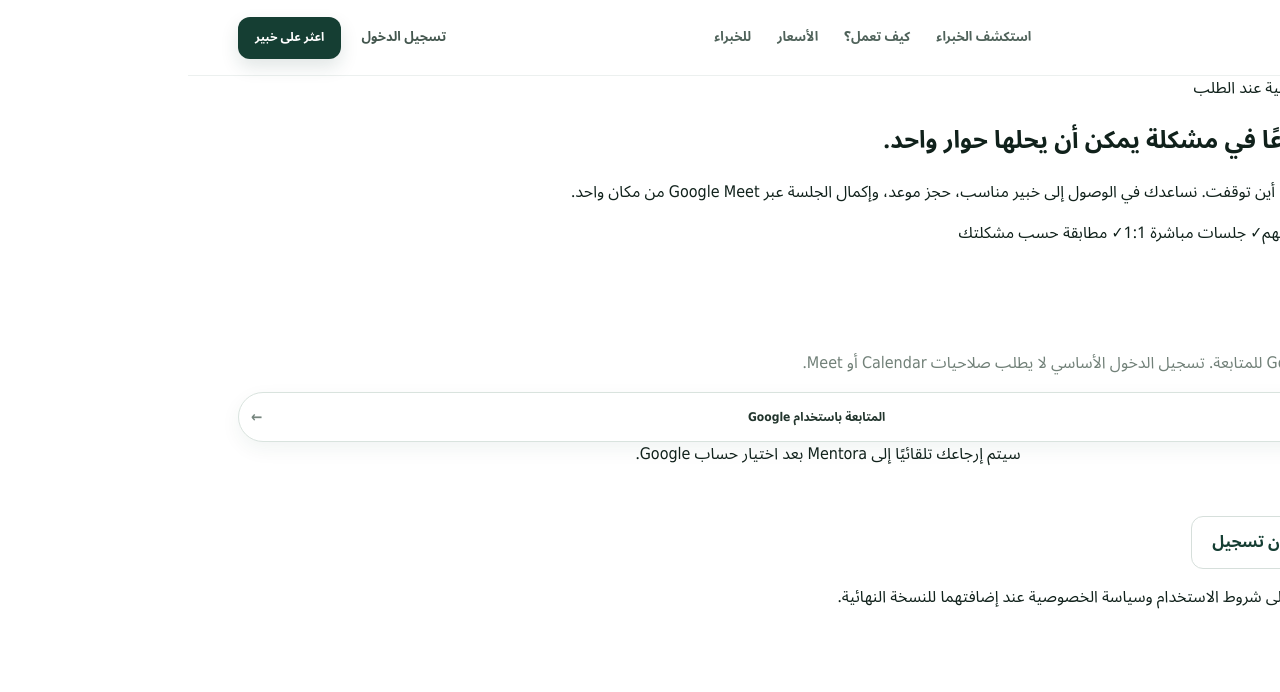
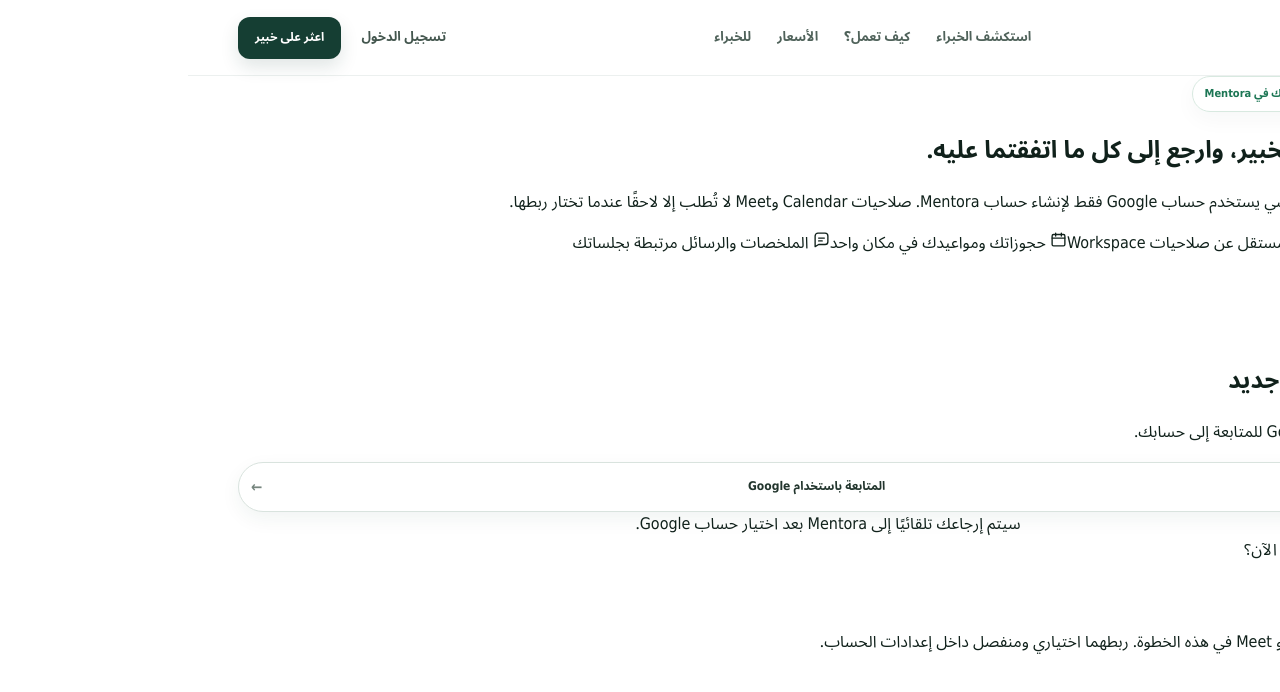
Before and after one commit to AhmedZakaria14/mentora, a Next.js app: page /login in a window 1280 px wide. Shown: the top 692 px of the page. Built offline with nearby package versions, Linux system fonts and the light colour scheme.

Commit message:
Refine Mentora login experience

```diff
--- a/src/app/login/page.tsx
+++ b/src/app/login/page.tsx
@@ -1,5 +1,6 @@
 import Link from "next/link";
 import { GoogleSignInButton } from "./GoogleSignInButton";
+import { UiIcon } from "@/components/UiIcon";
 
 const errorMessages: Record<string, string> = {
   google_signin: "تعذر بدء تسجيل الدخول عبر Google.",
@@ -16,30 +17,31 @@
   const safeNext = next?.startsWith("/") && !next.startsWith("//") ? next : "/dashboard";
 
   return (
-    <main className="loginPage">
+    <main className="loginPage proLoginPage">
       <div className="loginGlow loginGlowOne" />
       <div className="loginGlow loginGlowTwo" />
-      <div className="shell loginShell">
-        <section className="loginStory">
-          <span className="pillLabel">Mentora • خبرة حقيقية عند الطلب</span>
-          <h1>لا تضيع أسبوعًا في مشكلة يمكن أن يحلها حوار واحد.</h1>
-          <p>سجّل الدخول ثم أخبرنا أين توقفت. نساعدك في الوصول إلى خبير مناسب، حجز موعد، وإكمال الجلسة عبر Google Meet من مكان واحد.</p>
-          <div className="loginProofs">
-            <span>✓ خبراء يتم التحقق منهم</span>
-            <span>✓ جلسات مباشرة 1:1</span>
-            <span>✓ مطابقة حسب مشكلتك</span>
+      <div className="shell loginShell proLoginShell">
+        <section className="loginStory proLoginStory">
+          <span className="eyebrowPill"><UiIcon name="spark" size={16}/> حساب واحد لكل رحلتك في Mentora</span>
+          <h1>احجز، التقِ بالخبير، وارجع إلى كل ما اتفقتما عليه.</h1>
+          <p>تسجيل الدخول الأساسي يستخدم حساب Google فقط لإنشاء حساب Mentora. صلاحيات Calendar وMeet لا تُطلب إلا لاحقًا عندما تختار ربطها.</p>
+          <div className="loginProofs proLoginProofs">
+            <span><UiIcon name="shield" size={17}/> حساب Mentora مستقل عن صلاحيات Workspace</span>
+            <span><UiIcon name="calendar" size={17}/> حجوزاتك ومواعيدك في مكان واحد</span>
+            <span><UiIcon name="message" size={17}/> الملخصات والرسائل مرتبطة بجلساتك</span>
           </div>
         </section>
 
-        <section className="loginCard">
-          <Link href="/" className="loginBrand">Mentora<span>.</span></Link>
-          <h2>مرحبًا بك</h2>
-          <p className="muted">استخدم حساب Google للمتابعة. تسجيل الدخول الأساسي لا يطلب صلاحيات Calendar أو Meet.</p>
-          {error ? <p className="notice error">{errorMessages[error] || "تعذر تسجيل الدخول. حاول مرة أخرى."}</p> : null}
+        <section className="loginCard proLoginCard">
+          <div className="loginCardBrand"><span className="brandMark">M</span><span>Mentora</span></div>
+          <span className="loginCardKicker">تسجيل الدخول</span>
+          <h2>مرحبًا بك من جديد</h2>
+          <p className="loginCardLead">استخدم حساب Google للمتابعة إلى حسابك.</p>
+          {error ? <div className="loginError"><UiIcon name="shield" size={18}/><span>{errorMessages[error] || "تعذر تسجيل الدخول. حاول مرة أخرى."}</span></div> : null}
           <GoogleSignInButton next={safeNext} />
-          <div className="loginDivider"><span>أو</span></div>
-          <Link className="btn secondaryBtn fullBtn" href="/explore">تصفح الخبراء بدون تسجيل</Link>
-          <p className="loginFinePrint">بالمتابعة أنت توافق على شروط الاستخدام وسياسة الخصوصية عند إضافتهما للنسخة النهائية.</p>
+          <div className="loginDivider"><span>لا تريد تسجيل الدخول الآن؟</span></div>
+          <Link className="browseWithoutLogin" href="/explore">تصفح الخبراء أولًا <UiIcon name="arrow" size={16}/></Link>
+          <div className="loginPrivacy"><UiIcon name="shield" size={14}/><p>لن نطلب Calendar أو Meet في هذه الخطوة. ربطهما اختياري ومنفصل داخل إعدادات الحساب.</p></div>
         </section>
       </div>
     </main>
```
